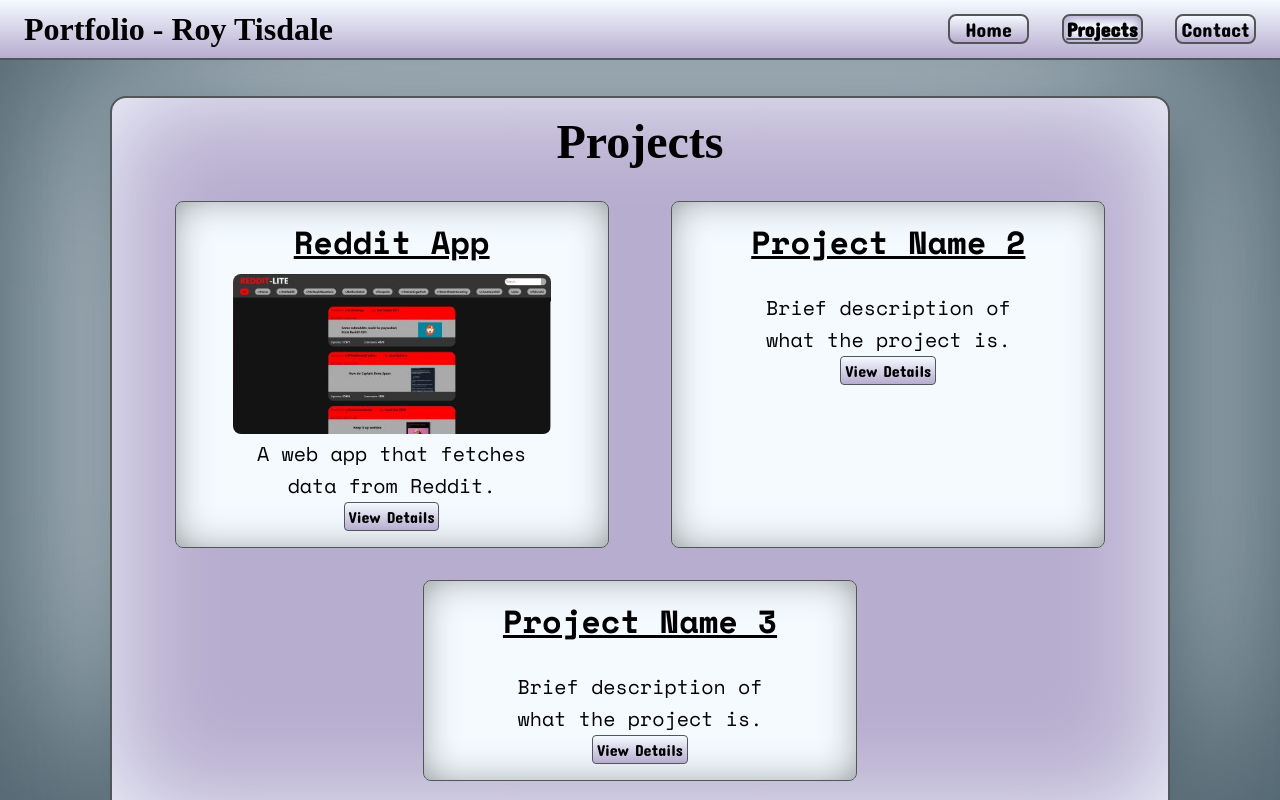
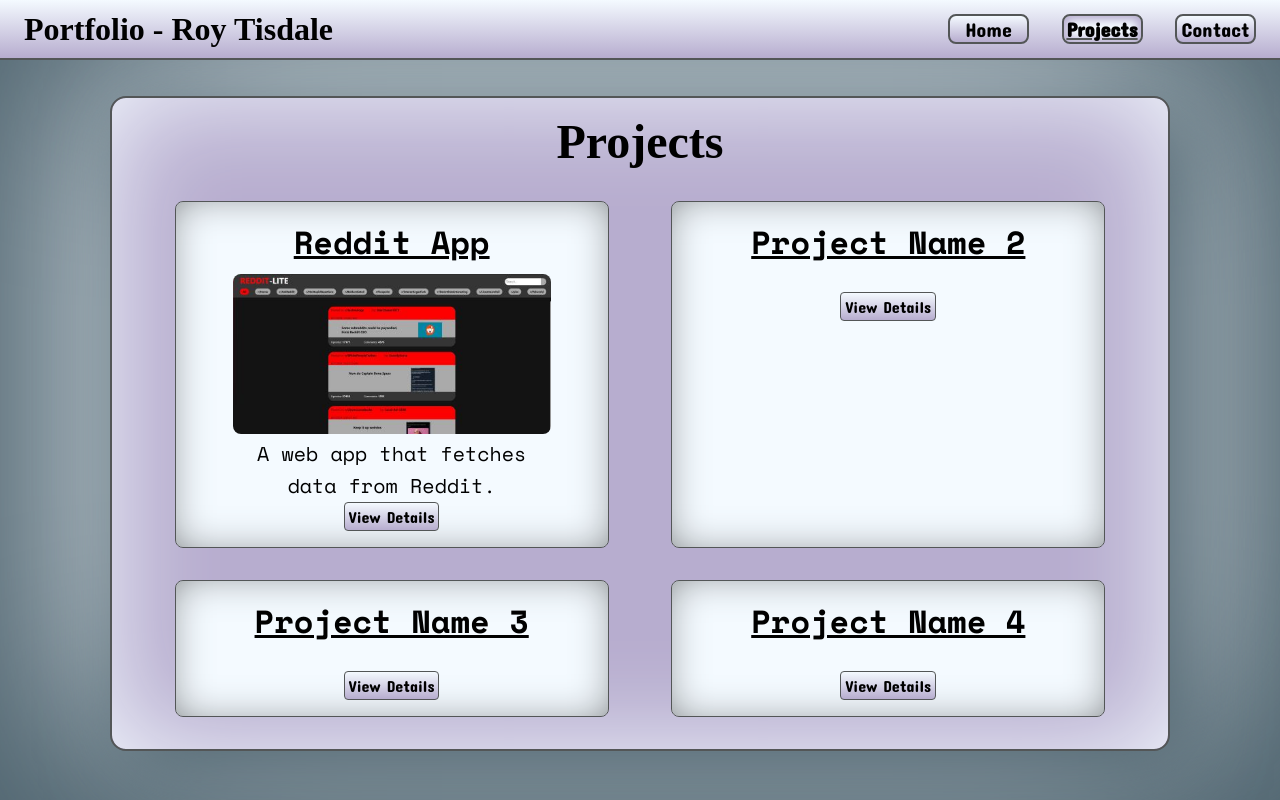
Before and after one commit to R0yalcomet/Portfolio2, a React (Create React App) app: page /projects in a window 1280 px wide. Built offline with nearby package versions, Linux system fonts and the light colour scheme; a web font is replaced by a local one.

Commit message:
"change how project data is stored and displayed"

```diff
--- a/src/Components/Projects/ProjectSingleView.js
+++ b/src/Components/Projects/ProjectSingleView.js
@@ -13,8 +13,15 @@ const ProjectSingleView = ({project = null, featured = false}) => {
         <section id="singleView">
             {featured ? <><h2>Featured Project</h2><h3>{project.name}</h3></> : <h2>{project.name}</h2>}
             <img src={project.image}/>
-            <p>{project.description}</p>
             <p>{project.tools}</p>
+            <br/>
+            <p>{project.goal}</p>
+            <br/>
+            <p>{project.features}</p>
+            <br/>
+            <p>{project.commentary}</p>
+            <br/>
+            <p>{project.todo}</p>
         </section>
     )
 }
--- a/src/Components/Projects/projectsData.js
+++ b/src/Components/Projects/projectsData.js
@@ -1,5 +1,22 @@
 import React from "react";
 import RedditApp from "./projectImages/RedditApp.jpg";
+
+/*
+    new project template:
+
+    {
+        id: "projectname",
+        name: "Project Name",
+        image: null,
+        summary: "1-2 sentence description",
+        goal: "~3 sentences about the intended end result",
+        features: "what does the project do?",
+        commentary: "additional info about particular challenges or the development of the project",
+        tools: "list of technologies used ex: javascript, React, etc...",
+        todo: "fixes, adjustments, or extra features not yet present in the project",
+    }
+
+*/
 
 const projectsData = [
     {
@@ -7,32 +24,44 @@ const projectsData = [
         name: "Reddit App",
         image: RedditApp,
         summary: "A web app that fetches data from Reddit.",
-        description: <>
-            The goal of this project was to create a web app that allows the user to view and browse posts by fetching data from Reddit's unofficial JSON API.
-            <br/><br/>
-            The user is able to filter the displayed posts using a search term or selecting a subreddit from the list. The user may also click a chosen post to view the full post and the comments under the post.
-            <br/><br/>
-            The biggest challenge I encountered while working on this project was in relation to the API. I intended for the user to be able to use both the search function and subreddit filters concurrently, but one would always overwrite the other. While I believe my code for the API interactions should be able to make the proper requests for data matching both the search and filter constraints, the API continues to return data that only matches one of these constraints. Unfortunately I have yet to find a fix for this issue and the user is limited to choosing between the search function or the subreddit filters, but not both.
-            <br/><br/>
-
-        </>,
-        tools: "List of technologies used ex: javascript, React, etc..."
+        goal: "The goal of this project was to create a web app that allows the user to view and browse posts by fetching data from Reddit's unofficial JSON API.",
+        features: "The user is able to filter the displayed posts using a search term or selecting a subreddit from the list. The user may also click a chosen post to view the full post and the comments under the post.",
+        commentary: "The biggest challenge I encountered while working on this project was in relation to the API. I intended for the user to be able to use both the search function and subreddit filters concurrently, but one would always overwrite the other. While I believe my code for the API interactions should be able to make the proper requests for data matching both the search and filter constraints, the API continues to return data that only matches one of these constraints. Unfortunately I have yet to find a fix for this issue and the user is limited to choosing between the search function or the subreddit filters, but not both.",
+        tools: "List of technologies used ex: javascript, React, etc...",
+        todo: "to do"
     },
     {
         id: "projectname2",
         name: "Project Name 2",
         image: null,
-        summary: "Brief description of what the project is.",
-        description: "More detailed description of the project and its making.",
-        tools: "List of technologies used ex: javascript, React, etc..."
+        summary: "",
+        goal: "",
+        features: "",
+        commentary: "",
+        tools: "List of technologies used ex: javascript, React, etc...",
+        todo: "",
     },
     {
         id: "projectname3",
         name: "Project Name 3",
         image: null,
-        summary: "Brief description of what the project is.",
-        description: "More detailed description of the project and its making.",
-        tools: "List of technologies used ex: javascript, React, etc..."
+        summary: "",
+        goal: "",
+        features: "",
+        commentary: "",
+        tools: "List of technologies used ex: javascript, React, etc...",
+        todo: "",
+    },
+    {
+        id: "projectname4",
+        name: "Project Name 4",
+        image: null,
+        summary: "",
+        goal: "",
+        features: "",
+        commentary: "",
+        tools: "List of technologies used ex: javascript, React, etc...",
+        todo: "",
     }
 ];
 
```
